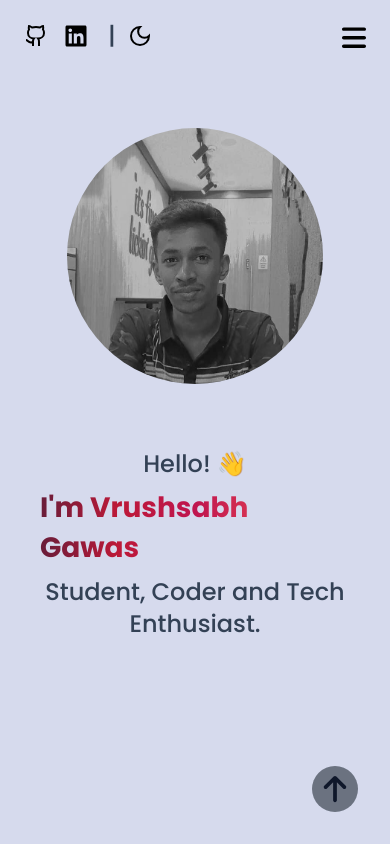
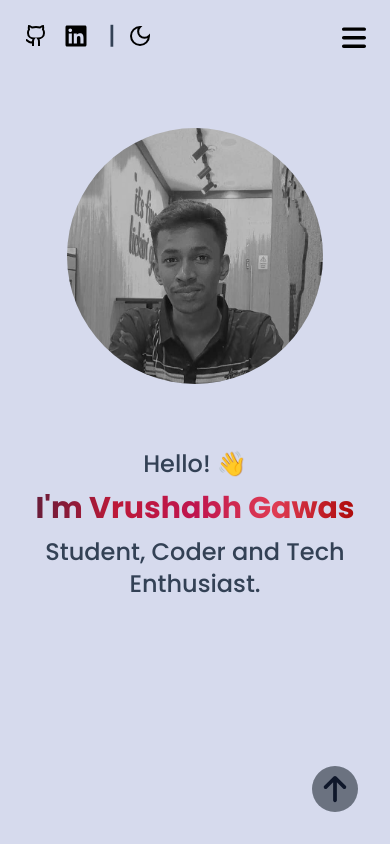
Before and after one commit to vrushabhgawas14/vrushabhgawas14.github.io, a React (Create React App) app: page / in a window 390 px wide. Shown: the top 844 px of the page. Built offline with nearby package versions, Linux system fonts and the light colour scheme; a web font is replaced by a local one.

Commit message:
Name typo Corrected

```diff
--- a/src/pages/Home.tsx
+++ b/src/pages/Home.tsx
@@ -11,10 +11,10 @@ export const Home = () => {
         <div className="w-64 hidden sm:block sm:mt-14">
           <ProfileImage />
         </div>
-        <div className="flex flex-col items-start sm:items-center text-3xl sm:text-2xl sm:mx-10 sm:my-16 sliding-text">
+        <div className="flex flex-col items-start sm:items-center text-3xl sm:text-2xl sm:mx-8 sm:my-16 sliding-text">
           <div>Hello! 👋</div>
-          <div className="text-4xl sm:text-[28px] py-2 font-semibold">
-            I'm Vrushsabh Gawas
+          <div className="text-4xl sm:text-[30px] py-2 font-semibold">
+            I'm Vrushabh Gawas
           </div>
           <div className="text-center">Student, Coder and Tech Enthusiast.</div>
         </div>
```
